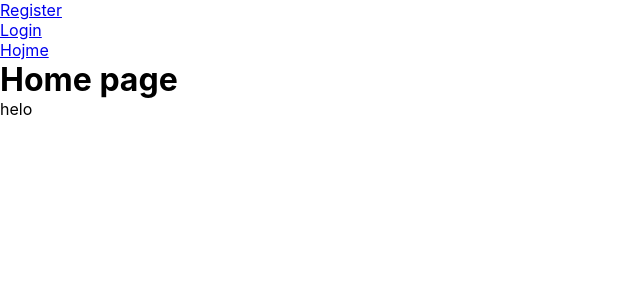
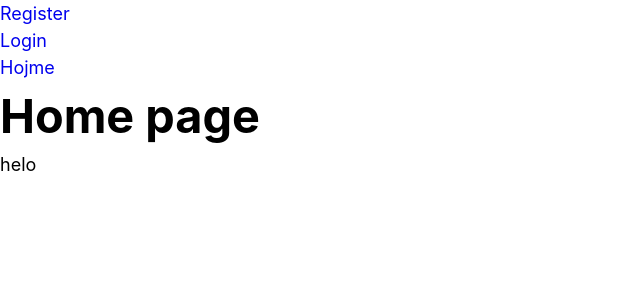
Before and after one commit to pyc4life/project-1, a React (Create React App) app in the folder client/: page / in a window 1280 px wide. Shown: the top 300 px of the page, without its empty margins (0-640 px from the left). Built offline with nearby package versions, Linux system fonts and the light colour scheme.

Commit message:
add global styles

```diff
--- a/client/src/App.scss
+++ b/client/src/App.scss
@@ -1,9 +1,37 @@
+html {
+    box-sizing: inherit;
+    font: 14px/1.5 Verdana, sans-serif;
+}
+
 *, *::after, *::before {
     box-sizing: border-box;
     padding: 0;
     margin: 0;
 }
 
-html, body {
-    box-sizing: inherit;
+@media ( min-width: 600px ) {
+    html { font-size: 16px; }
 }
+
+@media ( min-width: 1024px ) {
+    html { font-size: 18px; }
+}
+
+@media ( min-width: 1600px ) {
+    html { font-size: 20px; }
+}
+
+body, table, form, select, input, textarea, option, article, button {
+    font: inherit;
+}
+
+h1 { font-size: 2.6em; }
+h2 { font-size: 2.0em; }
+h3 { font-size: 1.6em; }
+h4 { font-size: 1.4em; }
+h5 { font-size: 1.2em; }
+h6 { font-size: 1.0em; }
+
+a {
+    text-decoration: none;
+}
--- /dev/null
+++ b/client/src/variables.scss
@@ -0,0 +1,3 @@
+$base-color: rgb(160, 221, 215);
+$secondary-color: rgb(6, 92, 150);
+$gray-color: #384347;
```
